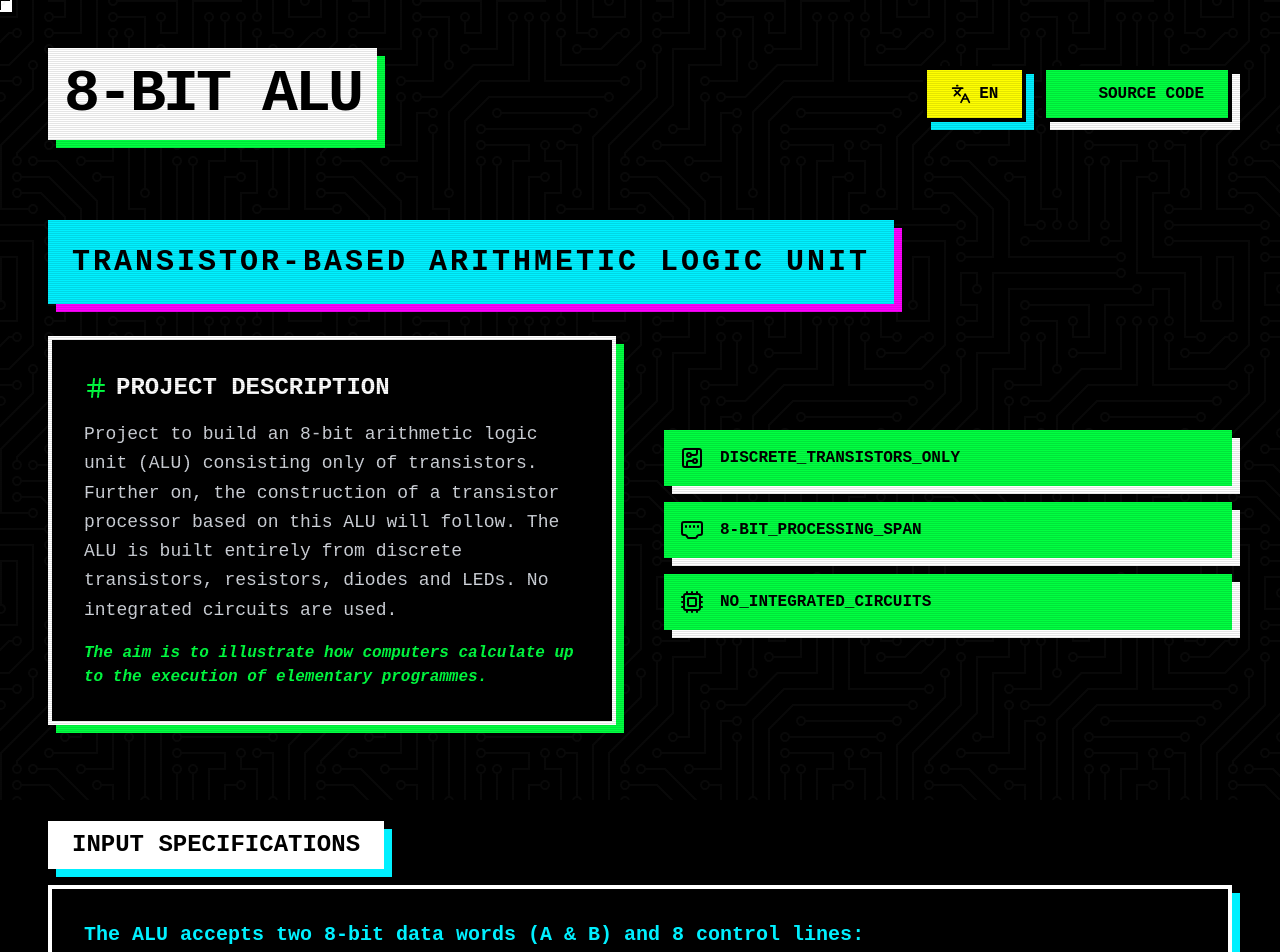
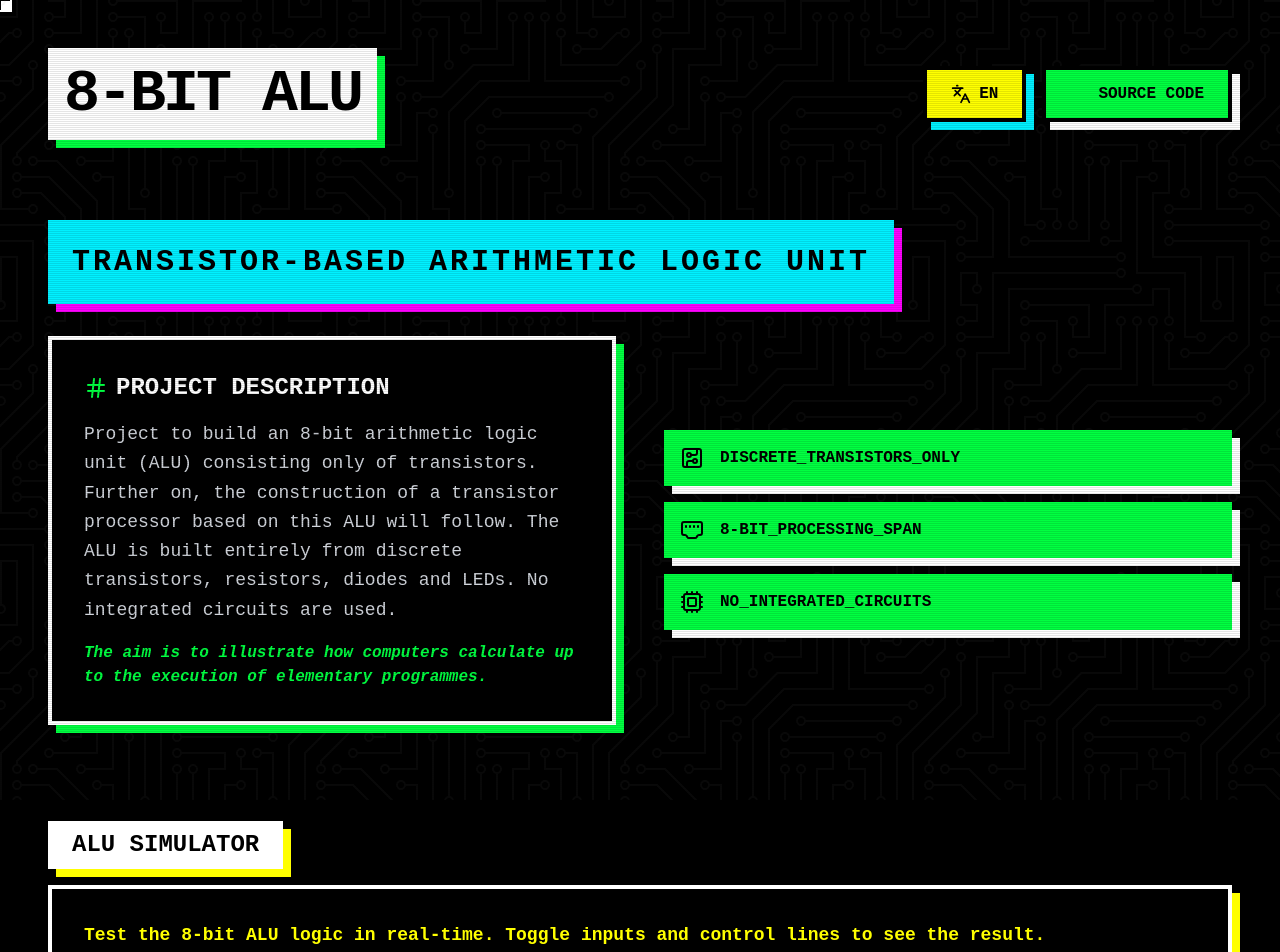
Before and after one commit to komed3/transistor-rechner, a React (Vite) app: page / in a window 1280 px wide. Shown: the top 952 px of the page. Built offline with nearby package versions, Linux system fonts and the light colour scheme; some icons are missing; a web font is replaced by a local one.

Commit message:
add ALU simulator

```diff
--- a/src/App.tsx
+++ b/src/App.tsx
@@ -10,6 +10,7 @@ import { Hero } from './components/Hero';
 import { Inputs } from './components/Inputs';
 import { Output } from './components/Output';
 import { ScanLine } from './components/ScanLine';
+import { Simulator } from './components/Simulator';
 import { Table } from './components/Table';
 
 
@@ -25,6 +26,7 @@ export default function App () {
         <Header t={t} lang={lang} setLang={setLang} />
         <main className="max-w-7xl mx-auto w-full z-10">
             <Hero t={t} />
+            <Simulator t={t} />
             <Inputs t={t} />
             <Functions t={t} />
             <Table t={t} />
--- /dev/null
+++ b/src/components/Simulator.tsx
@@ -0,0 +1,9 @@
+import type { Translation } from '../types';
+import { BrutalistSection } from './BrutalistSection';
+
+export const Simulator = ( { t }: Translation ) => {
+    return ( <BrutalistSection title={ t.simulatorTitle } color="yellow">
+        <p className="text-lg mb-8 font-bold text-alu-yellow">{ t.simulatorDesc }</p>
+        <div className="grid grid-cols-1 lg:grid-cols-12 gap-8"></div>
+    </BrutalistSection> );
+};
```
